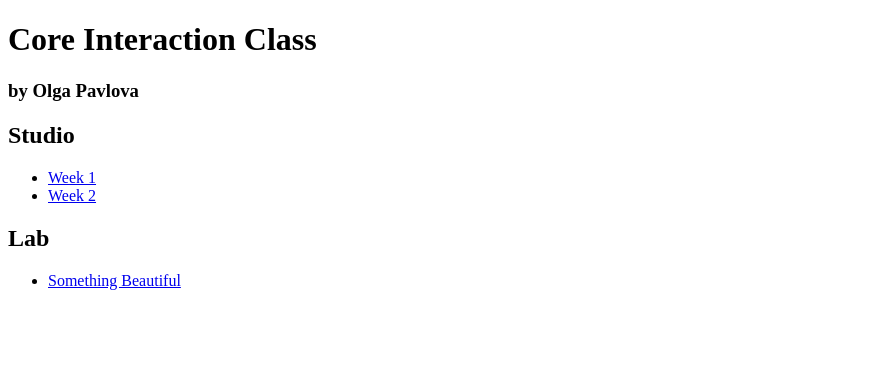
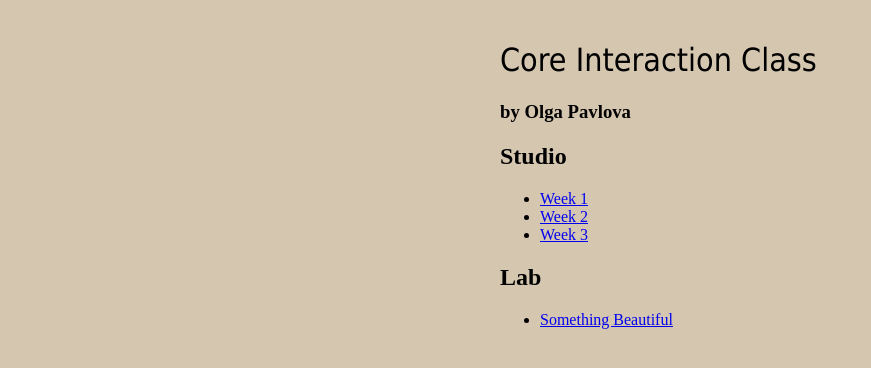
Before and after one commit to olgapav23/olgapav23.github.io, a plain HTML site: page index.html in a window 1280 px wide. Shown: the whole page, without its empty margins (0-871 px from the left). Drawn offline with Linux system fonts and the light colour scheme.

Commit message:
Initial commit

```diff
--- a/index.html
+++ b/index.html
@@ -2,18 +2,22 @@
 <html>
 	<head>
 		<title>My Class Website</title>
+		<link rel="stylesheet" type="text/css" href="style.css">
 	</head>
 	<body>
+	<div>
 		<h1>Core Interaction Class</h1>
 			<h3>by Olga Pavlova</h3>
 		<h2>Studio</h2>
 			<ul>
 				<li><a href="studio/week_01.html">Week 1</a></li>
 				<li><a href="studio/week_02.html">Week 2</a></li>
+				<li><a href="studio/week_03.html">Week 3</a></li>
 			</ul>
 		<h2>Lab</h2>
 			<ul>
 				<li><a href="lab/01_beautiful.html">Something Beautiful</a></li>
 			</ul>
+	</div>
 	</body>
 </html>
--- /dev/null
+++ b/studio/style.css
@@ -0,0 +1,9 @@
+body {
+	background-color: #d5c6b0
+}
+h1 {
+	font-family: tahoma, sans-serif;
+	font-weight: lighter;
+
+
+}
--- /dev/null
+++ b/style.css
@@ -0,0 +1,12 @@
+body {
+	background-color: #d5c6b0
+}
+h1 {
+	font-family: tahoma, sans-serif;
+	font-weight: lighter;
+}
+div {
+	position: absolute;
+	top: 20px;
+	left: 500px;
+}
```
Also changed, not shown: studio/week_01.html (+13 -0 lines), studio/week_03.html (added, +24 -0 lines).
